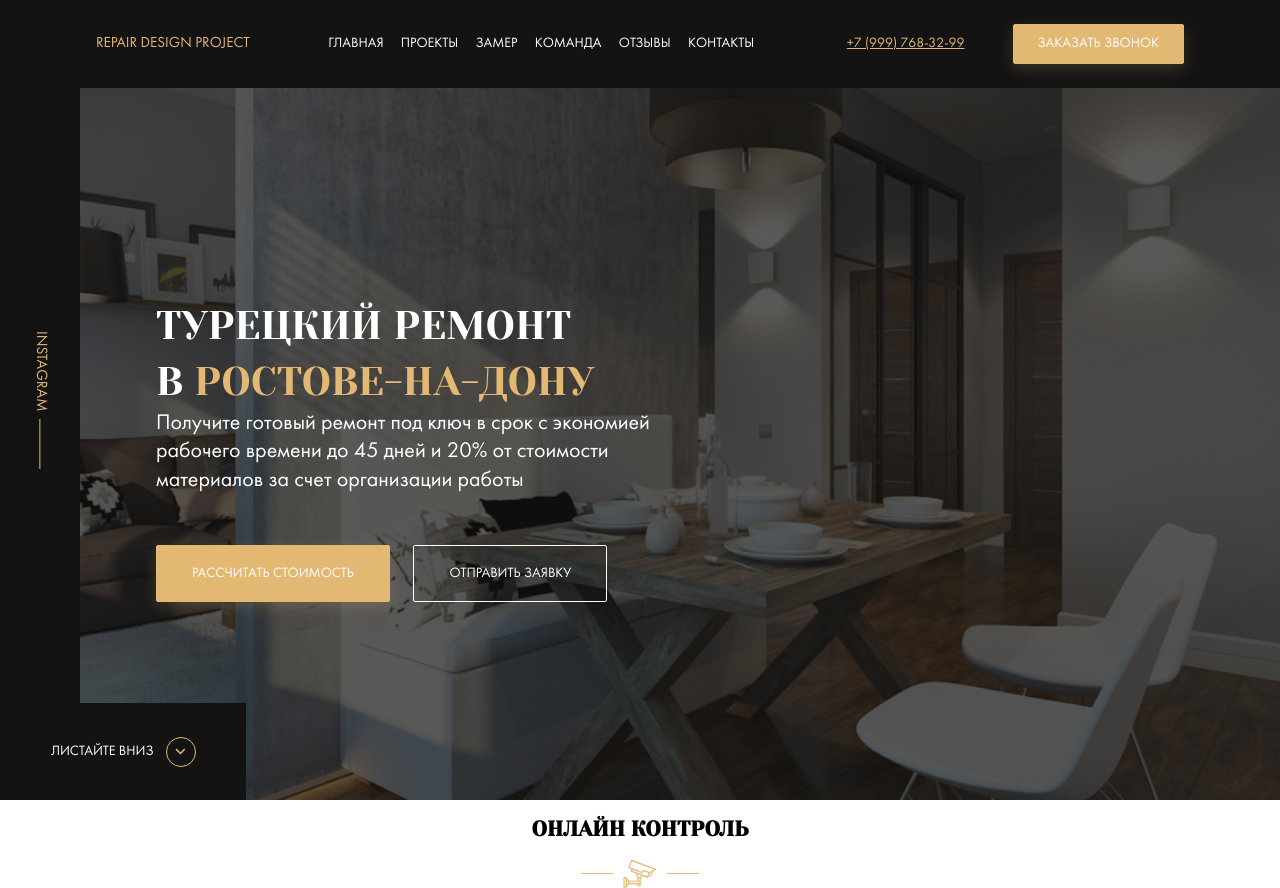
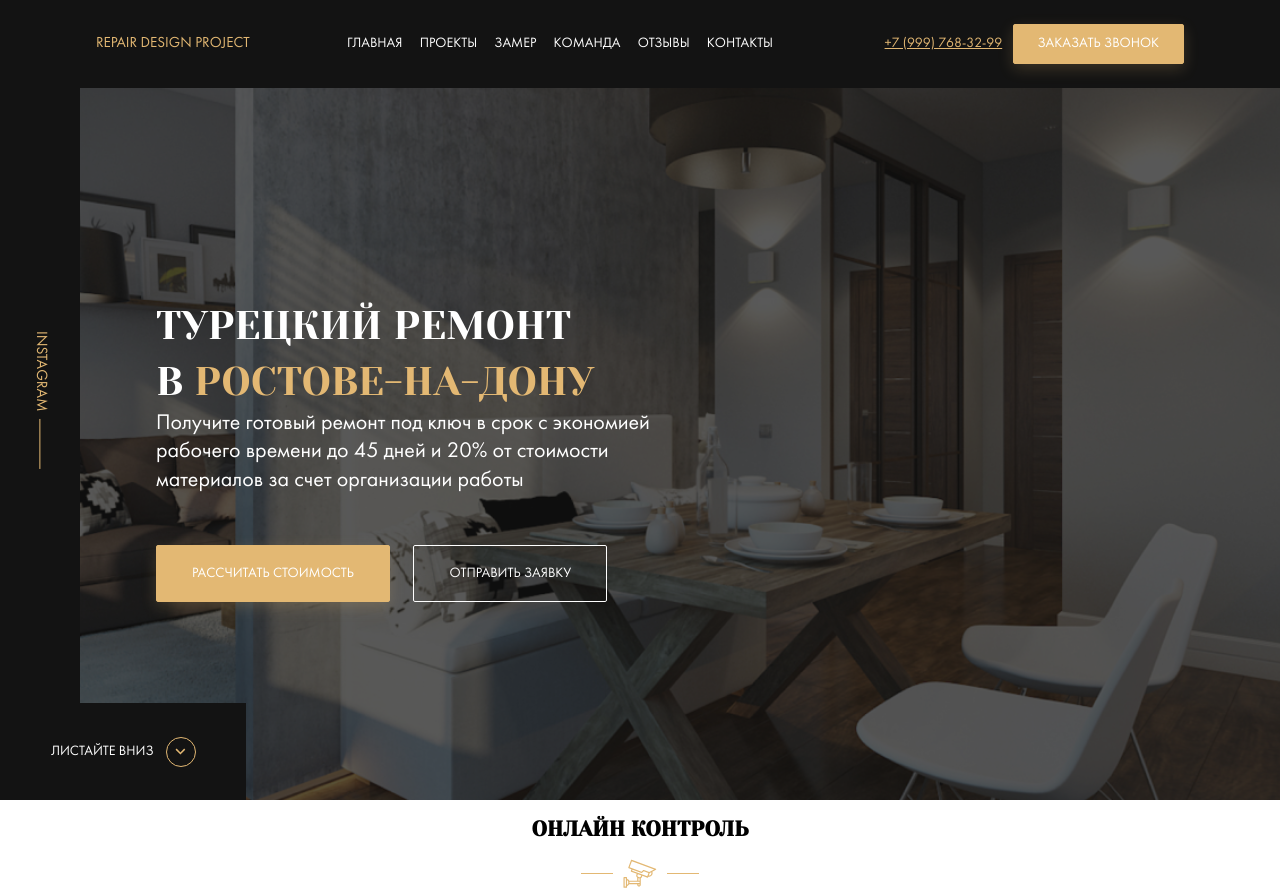
Before and after one commit to Mobydi86/Lesson_18, a website: page index.html in a window 1280 px wide. Drawn offline with Linux system fonts and the light colour scheme; files whose address does not match are found by name.

Commit message:
fix: Error processing

```diff
--- a/sass/_media.sass
+++ b/sass/_media.sass
@@ -2,6 +2,9 @@
   .nav
     &__item
       margin-right: 1rem
+  .contacts
+    &__phone
+      margin-right: 0.51rem
 @media screen and ( max-width: 1100px ) /*breakpoint3: от 768 до 992px  — планшеты*/
   .container
     width: 86.4%
```
Also changed, not shown: css/style.css.
